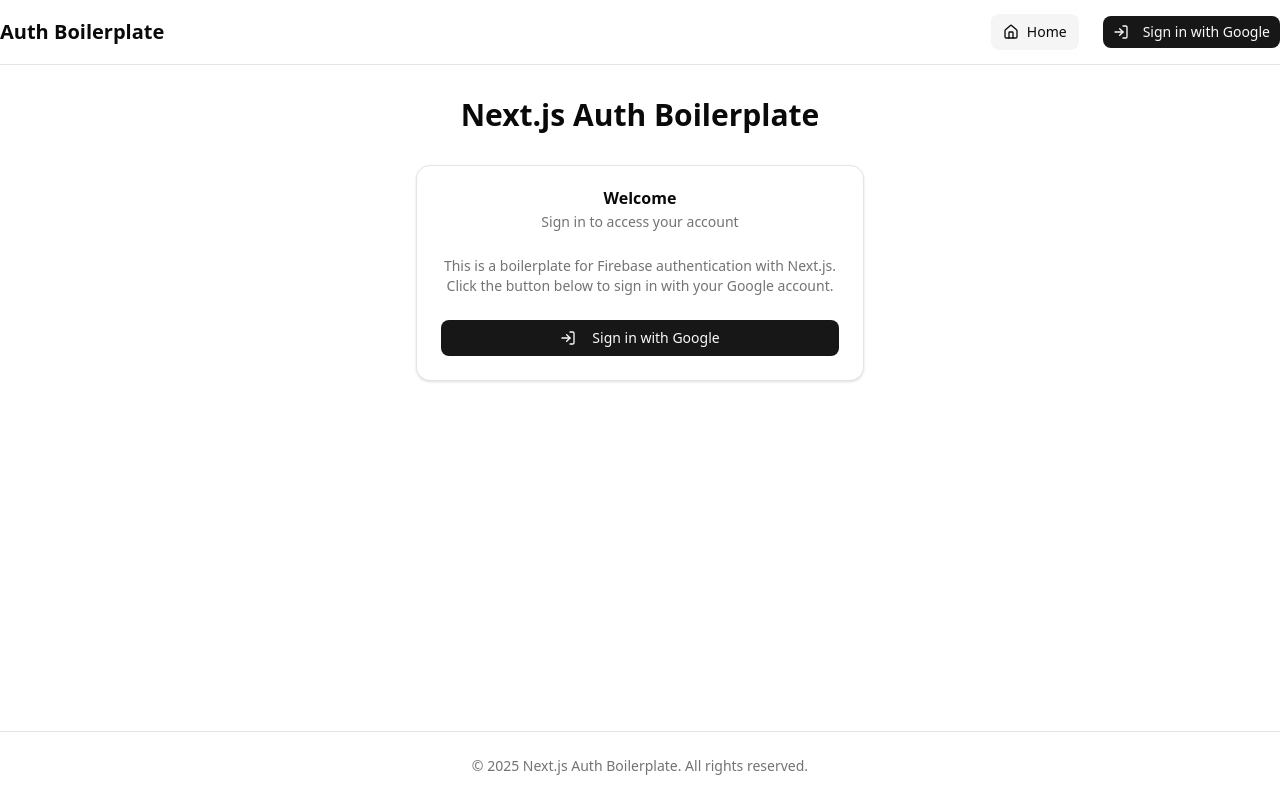
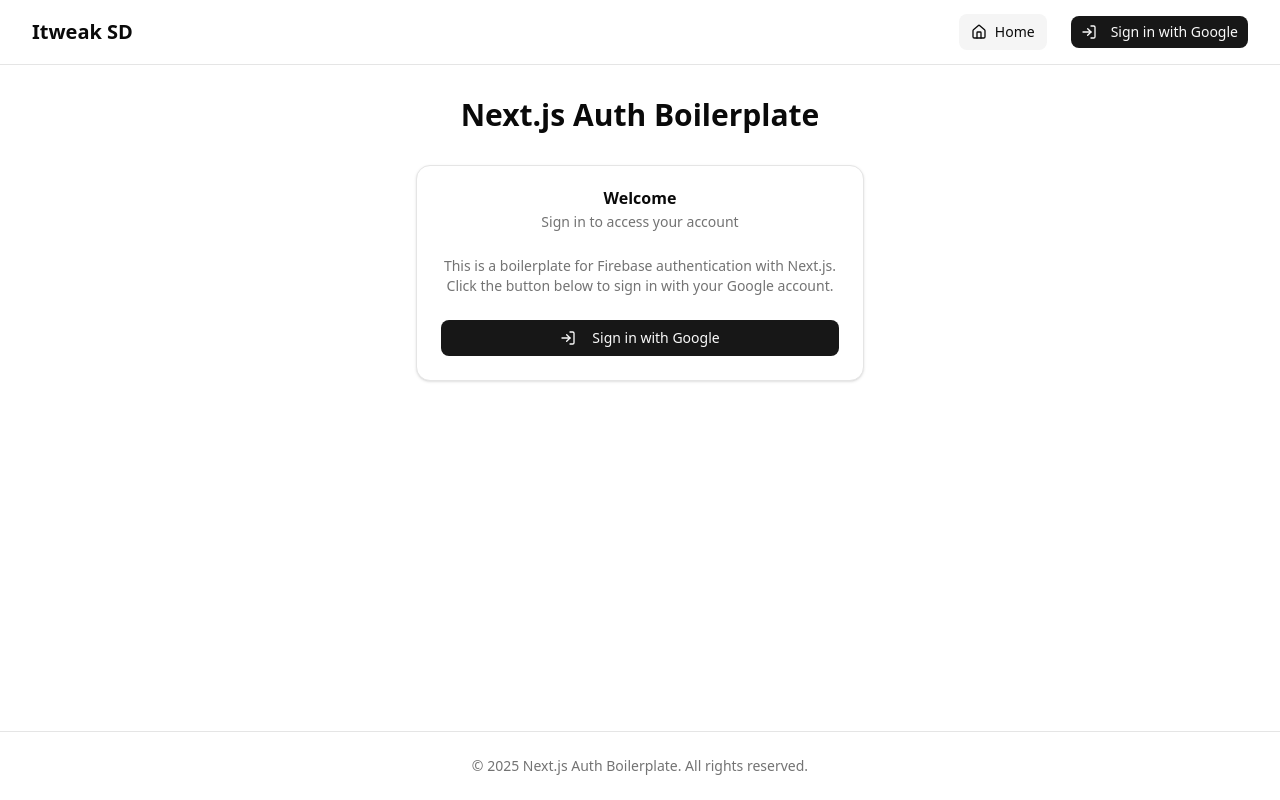
Before and after one commit to social-script/itweak_Shipdelight, a Next.js app: page / in a window 1280 px wide. Built offline with nearby package versions, Linux system fonts and the light colour scheme; no server answers.

Commit message:
Design Fix

```diff
--- a/app/dashboard/page.tsx
+++ b/app/dashboard/page.tsx
@@ -23,7 +23,7 @@
     return (
       <div className="min-h-screen flex flex-col">
         <Header />
-        <main className="flex-1 container py-8 flex items-center justify-center">
+        <main className="flex-1 container mx-auto px-4 sm:px-6 lg:px-8 py-8 flex items-center justify-center">
           <div className="animate-spin rounded-full h-12 w-12 border-b-2 border-foreground"></div>
         </main>
       </div>
@@ -37,7 +37,7 @@
   return (
     <div className="min-h-screen flex flex-col">
       <Header />
-      <main className="flex-1 container py-8">
+      <main className="flex-1 container mx-auto px-4 sm:px-6 lg:px-8 py-8">
         <div className="max-w-5xl mx-auto">
           <h1 className="text-3xl font-bold mb-8">Dashboard</h1>
 
--- a/app/page.tsx
+++ b/app/page.tsx
@@ -15,7 +15,7 @@
     <div className="min-h-screen flex flex-col">
       <Header />
 
-      <main className="flex-1 container py-8">
+      <main className="flex-1 container mx-auto px-4 sm:px-6 lg:px-8 py-8">
         <div className="max-w-5xl mx-auto">
           <h1 className="text-3xl font-bold text-center mb-8">
             Next.js Auth Boilerplate
@@ -54,7 +54,7 @@
       </main>
 
       <footer className="border-t py-6">
-        <div className="container">
+        <div className="container mx-auto px-4 sm:px-6 lg:px-8">
           <p className="text-sm text-center text-muted-foreground">
             © {new Date().getFullYear()} Next.js Auth Boilerplate. All rights reserved.
           </p>
--- a/app/profile/page.tsx
+++ b/app/profile/page.tsx
@@ -21,7 +21,7 @@
     return (
       <div className="min-h-screen flex flex-col">
         <Header />
-        <main className="flex-1 container py-8 flex items-center justify-center">
+        <main className="flex-1 container mx-auto px-4 sm:px-6 lg:px-8 py-8 flex items-center justify-center">
           <div className="animate-spin rounded-full h-12 w-12 border-b-2 border-foreground"></div>
         </main>
       </div>
@@ -35,7 +35,7 @@
   return (
     <div className="min-h-screen flex flex-col">
       <Header />
-      <main className="flex-1 container py-8">
+      <main className="flex-1 container mx-auto px-4 sm:px-6 lg:px-8 py-8">
         <div className="max-w-5xl mx-auto">
           <h1 className="text-3xl font-bold text-center mb-8">
             User Profile
--- a/components/Header.tsx
+++ b/components/Header.tsx
@@ -35,10 +35,10 @@
 
   return (
     <header className="sticky top-0 z-50 w-full border-b bg-background/80 backdrop-blur">
-      <div className="container flex h-16 items-center justify-between">
+      <div className="container mx-auto px-4 sm:px-6 lg:px-8 flex h-16 items-center justify-between">
         <div>
           <Link href="/" className="text-xl font-bold">
-            Auth Boilerplate
+            Itweak SD
           </Link>
         </div>
         <nav className="flex items-center gap-6">
```
